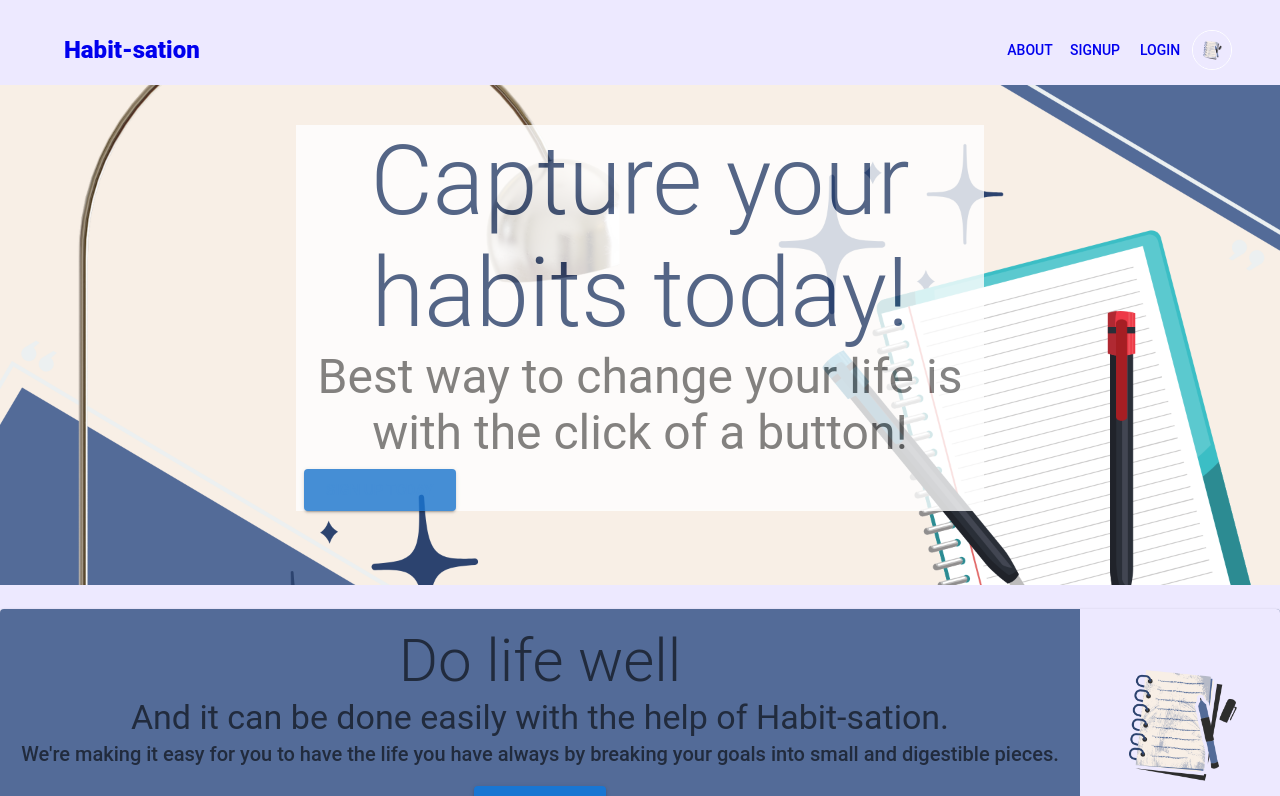
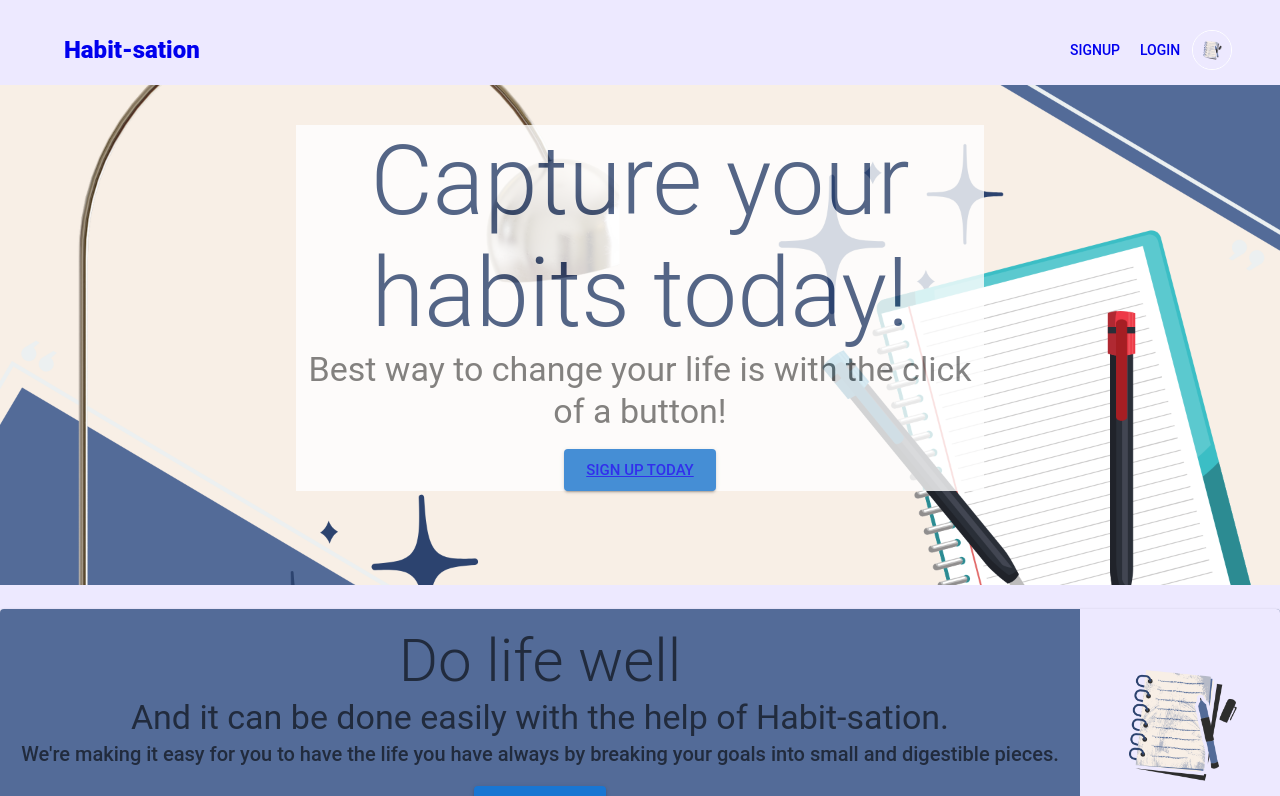
Before and after one commit to vmaineng/Habit-2023, a React (Create React App) app in the folder client/: page / in a window 1280 px wide. Shown: the top 796 px of the page. Built offline with nearby package versions, Linux system fonts and the light colour scheme.

Commit message:
added in cover photo

```diff
--- a/client/src/components/HabitDetails.js
+++ b/client/src/components/HabitDetails.js
@@ -10,7 +10,6 @@ import {
   TableHead,
   TableRow,
   TableSortLabel,
-  //useTheme,
   Tooltip,
 } from "@mui/material";
 
@@ -19,8 +18,6 @@ function HabitDetails({ habit, deleteHabit, updateHabit }) {
   const [updatedHabit, setUpdatedHabit] = useState({
     description: habit.description,
   });
-
-  //const theme = useTheme();
 
   function handleDeleteHabit(id) {
     fetch(`/api/habits/${id}`, {
@@ -70,6 +67,7 @@ function HabitDetails({ habit, deleteHabit, updateHabit }) {
                 <TableCell>Name</TableCell>
                 <TableCell>Description</TableCell>
                 <TableCell>Category</TableCell>
+                <TableCell>Value</TableCell>
                 <TableCell sortDirection="desc">
                   <Tooltip enterDelay={300} title="Sort">
                     <TableSortLabel active direction="asc">
@@ -86,6 +84,7 @@ function HabitDetails({ habit, deleteHabit, updateHabit }) {
                 <TableCell>{habit.title}</TableCell>
                 <TableCell>{habit.description}</TableCell>
                 <TableCell>{habit.category}</TableCell>
+                <TableCell>{habit.value}</TableCell>
                 {/* <TableCell>
                   {format(order.
                     createdAt, 'dd/MM/yyyy')}
--- a/client/src/components/Hero.js
+++ b/client/src/components/Hero.js
@@ -1,5 +1,6 @@
 import React from "react";
-import { Box, Typography, Button, Link } from "@mui/material";
+import { Box, Typography, Button } from "@mui/material";
+import { Link } from "react-router-dom";
 import Banner from "../assets/banner.png";
 
 function Hero() {
@@ -30,12 +31,12 @@ function Hero() {
               {" "}
               Capture your habits today!
             </Typography>
-            <Typography variant="h3" color="text.secondary" >
+            <Typography variant="h4" color="text.secondary" >
               Best way to change your life is with the click of a button!
             </Typography>
-            <Box textAlign="left" m={1}>
-              <Button variant="contained" size="large" align="center">
-                <Link to="/signup">Sign up Today</Link>
+            <Box textAlign="center" m={2}>
+              <Button variant="contained" size="large" >
+                <Link to="/signup" color="black">Sign up Today</Link>
               </Button>
             </Box>
           </Box>
--- a/client/src/components/Navbar.js
+++ b/client/src/components/Navbar.js
@@ -20,7 +20,7 @@ import Grid from "@mui/material/Grid";
 import Purple from "../assets/purple.png";
 
 function Navbar() {
-  const pages = ["About", "Signup", "Login"];
+  const pages = ["Signup", "Login"];
   const settings = ["Profile", "Logout"];
 
   const [anchorElNav, setAnchorElNav] = React.useState(null);
--- a/client/src/pages/Dashboard.js
+++ b/client/src/pages/Dashboard.js
@@ -1,6 +1,7 @@
 import React from "react";
 import Navbar from "../components/Navbar";
 // import Search from "../components/Search";
+import Habitsation from "../assets/Habitsation.png";
 import DashboardGoals from "../components/DashboardGoals";
 import Tracker from "../components/Tracker";
 import Footer from "../components/Footer";
@@ -101,18 +102,22 @@ function Dashboard() {
       <Navbar />
       {/* <Search /> */}
       <br />
-      <Card
+      <Box
         sx={{
-          py: 3,
-          boxShadow: 5,
-          textAlign: "center",
-          color: "navy",
-          bgcolor: "#EDE9FF",
-          border: "1px solid navy",
+          backgroundImage: `url(${Habitsation})`,
+          backgroundRepeat: "no-repeat",
+          backgroundColor: "black",
+
+          backgroundPosition: "center",
+          backgroundSize: "cover",
+          height: 300,
+          width: "100%",
+          display: "flex",
+          justifyContent: "center",
         }}
       >
-        <Typography variant="h3">My Weekly Goals</Typography>
-      </Card>
+
+        </Box>
 
       <Box
         component="main"
```
Also changed, not shown: client/src/pages/Landingpage.js (+13 -26 lines), client/src/assets/Habitsation.png (added), 1 other file (tests, documents, lock files or other folders).
